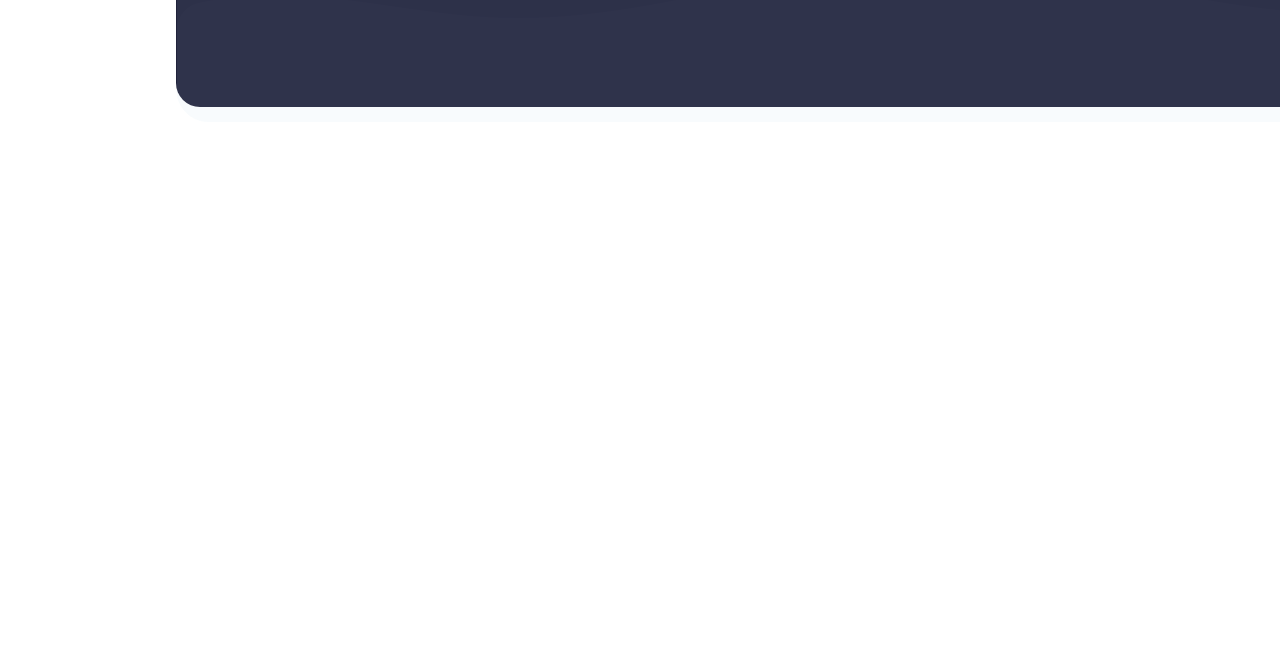
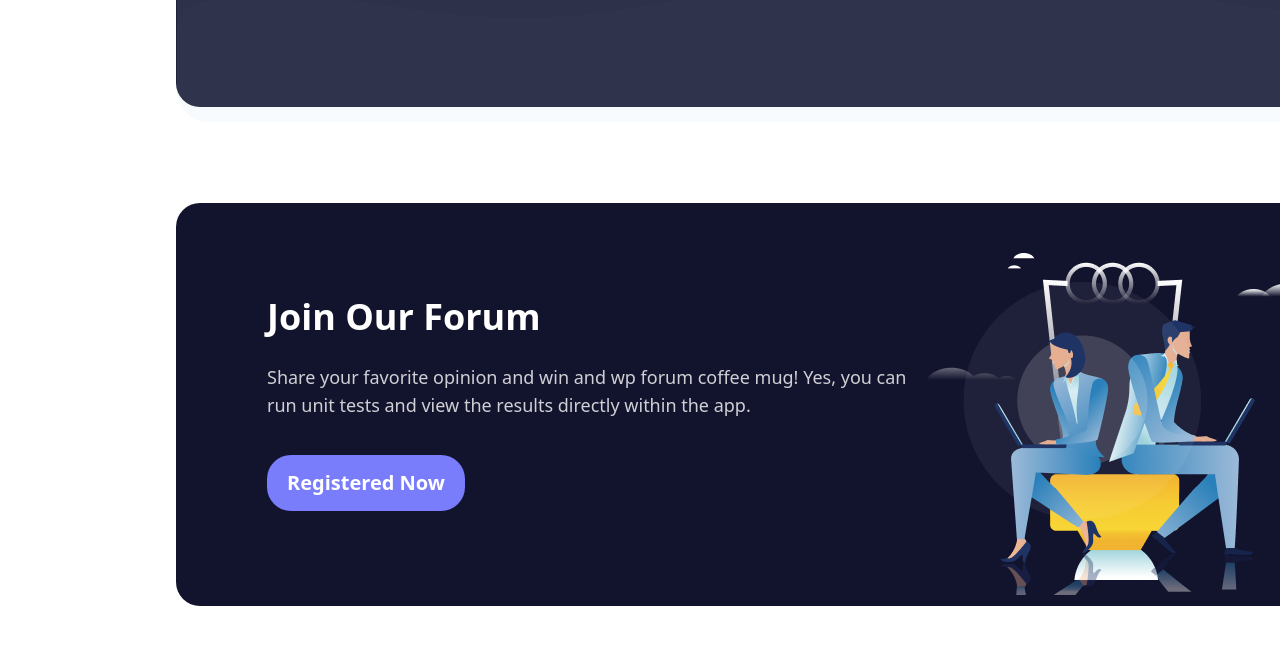
Before and after one commit to Salman7D/retro-forum, a plain HTML site: page index.html in a window 1280 px wide. Shown: the part 629-1274 px from the top of the page. Before the commit the page ends 832 px from the top, so only its background shows below. Drawn offline with nearby package versions, Linux system fonts and the light colour scheme.

Commit message:
main content banner added

```diff
--- a/index.html
+++ b/index.html
@@ -91,7 +91,14 @@
     </header>
 
     <main>
-
+        <section>
+            <div class="relative rounded-3xl bg-[#12132D] lg:w-[1170px] lg:h-[403px] w-[480px] h-[500px] lg:ml-44 lg:mb-24 mb-20 ml-7">
+                <p class="absolute text-[#FFF] text-4xl font-black lg:mt-[94px] lg:ml-[91px] ml-2 mt-4">Join Our Forum</p>
+                <p class="absolute text-[#FFFFFFCC] text-lg font-normal lg:mt-[160px] lg:ml-[91px] mt-[80px] ml-[10px]">Share your favorite opinion and win and wp forum coffee mug! Yes, you can <br> run unit tests and view the results directly within the app. </p>
+                <button class="absolute rounded-3xl bg-[#797DFC] text-[#FFF] text-xl font-bold lg:p-5 lg:h-14 flex items-center lg:mt-[252px] lg:ml-[91px] p-2 mt-96 ml-2">Registered Now</button>
+                <img class="absolute mt-[150px] lg:ml-[750px] lg:mt-[50px] ml-24" src="images/joinforum.png" alt="">
+            </div>
+        </section>
     </main>
 
     <footer>
```
